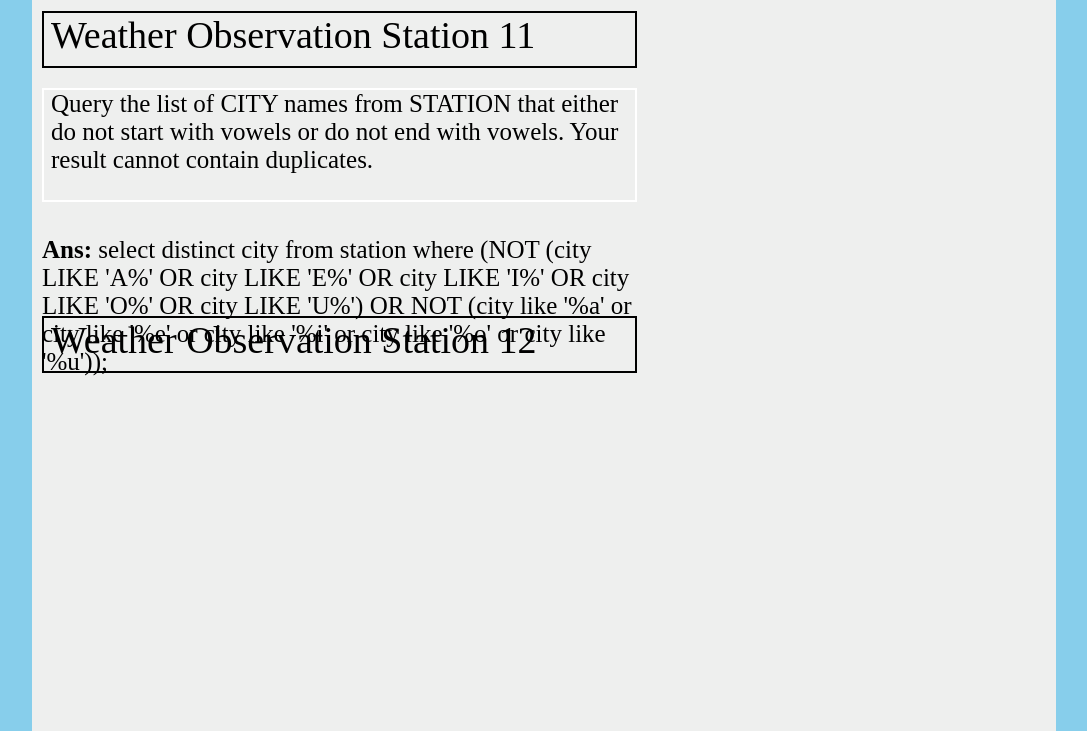
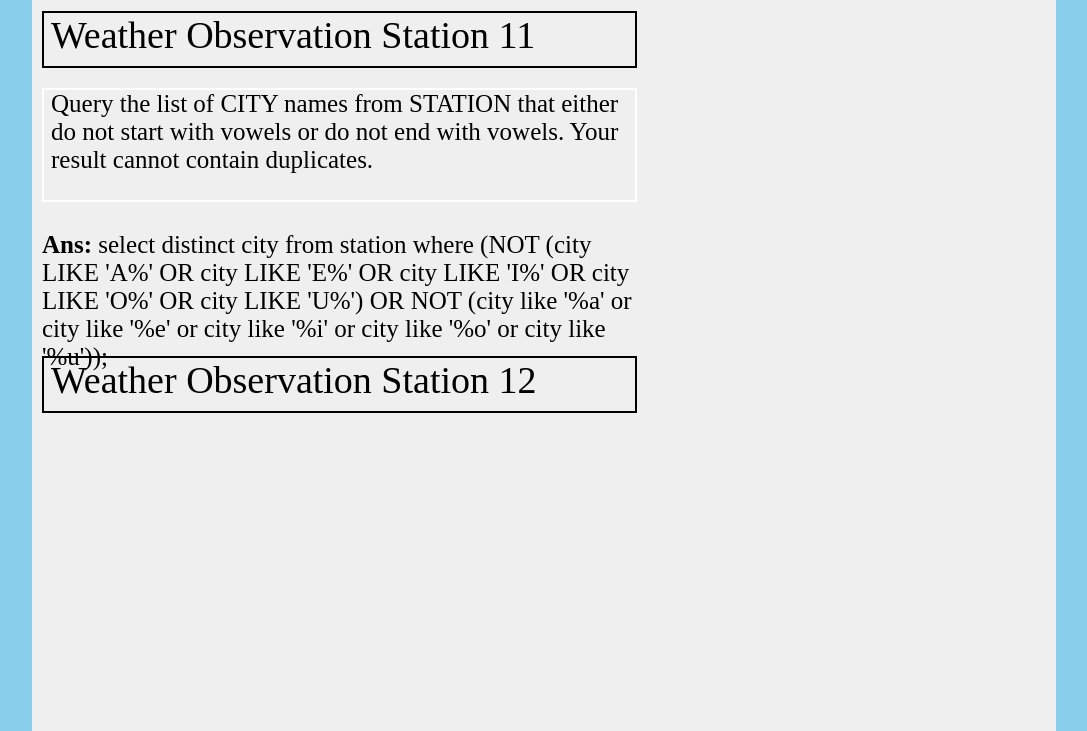
Before and after one commit to SipraGhosh/-Weather-Observation-Station-Hakerrank, a plain HTML site: page index.html in a window 1280 px wide. Shown: the part 3514-4245 px from the top of the page, without its empty margins (96-1183 px from the left). Drawn offline with Linux system fonts and the light colour scheme.

Commit message:
Update index.html

```diff
--- a/index.html
+++ b/index.html
@@ -188,7 +188,7 @@
         .qn11{
             width:584px;
             height:53px;
-            top:3830px;
+            top:3870px;
             padding-left:7px;
             font-size: 38;
             z-index: 1;
@@ -541,7 +541,7 @@
             width:590px;
             z-index: 1;
             height:40px;
-            top: 3750px;
+            top: 3745px;
             font-size: 25;
             left:10px;
             position: absolute;
```
